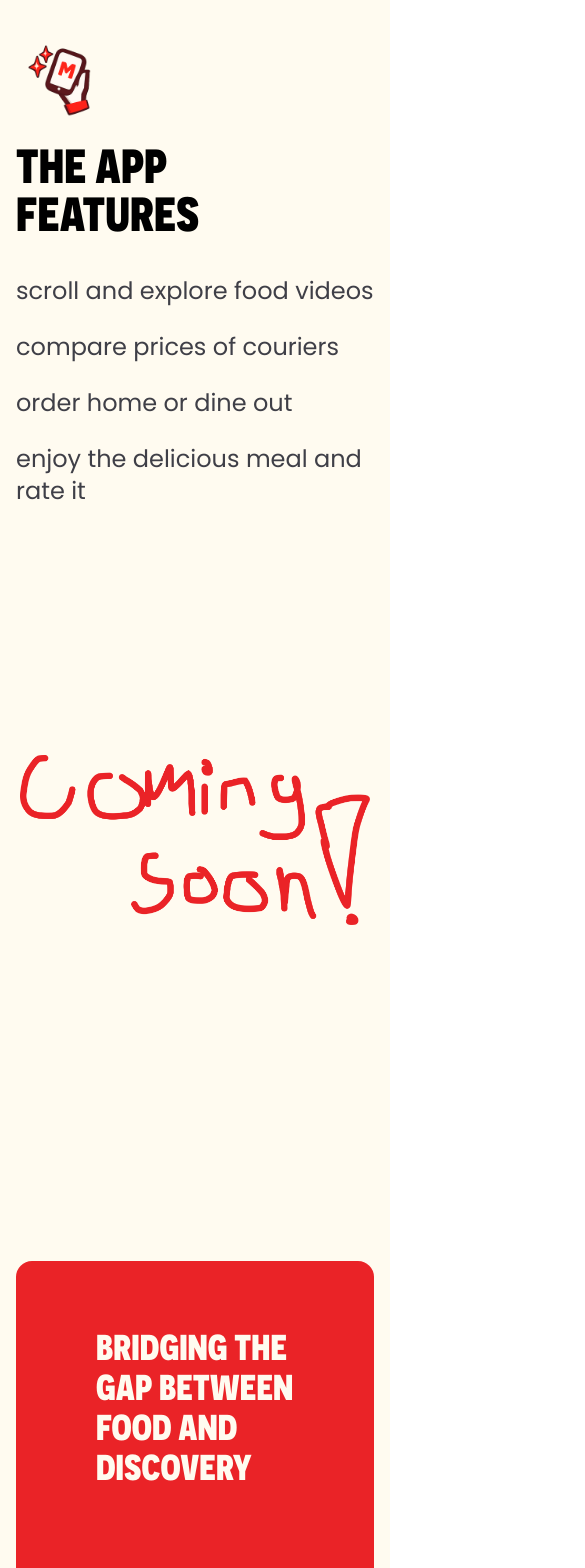
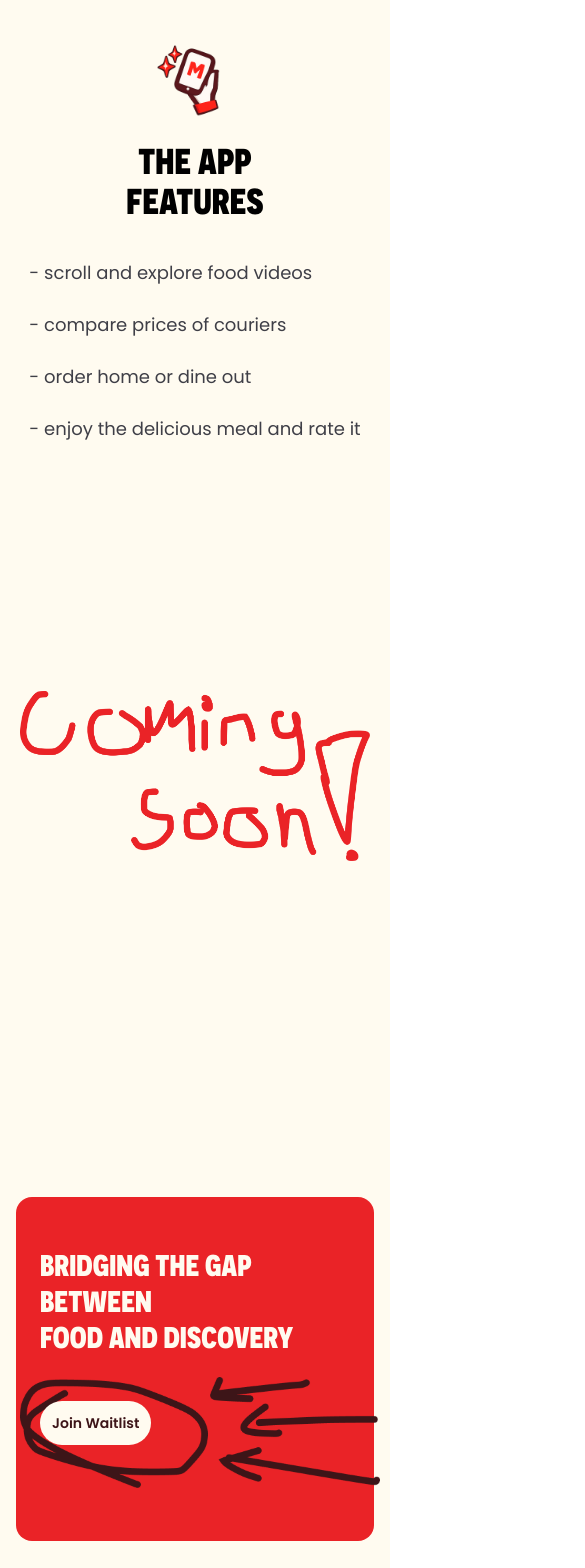
Before and after one commit to momo0327/Matskroll-Hemsida, a Next.js app: page / in a window 390 px wide. Shown: the part 3140-4708 px from the top of the page, 585 px wide, since content can reach past the window. Built offline with nearby package versions, Linux system fonts and the light colour scheme; a web font is replaced by a local one.

Commit message:
responsivitet

```diff
--- a/src/components/AppSection.tsx
+++ b/src/components/AppSection.tsx
@@ -42,9 +42,9 @@ export default function AppSection() {
             </div>
 
             {/* Right Side - Text */}
-            <div className="text-left  py-2">
+            <div className="md:text-left text-center py-2">
               {/* Holding Phone Image */}
-              <div className="mb-2">
+              <div className="mb-2 flex justify-center md:justify-start">
                 <Image
                   src={holdingPhone}
                   alt="Holding Phone"
@@ -52,18 +52,18 @@ export default function AppSection() {
                 />
               </div>
 
-              <h3 className="text-5xl font-ultrabold text-black mb-10">
+              <h3 className="text-4xl md:text-5xl font-ultrabold text-black mb-10">
               THE APP <br />FEATURES
               </h3>
-              <p className="text-lg text-zinc-700 leading-relaxed">
 
-                    <div className="space-y-6">
-                <p className="text-2xl text-zinc-700">scroll and explore food videos</p>
-                <p className="text-2xl text-zinc-700">compare prices of couriers</p>
-                <p className="text-2xl text-zinc-700">order home or dine out</p>
-                <p className="text-2xl text-zinc-700">enjoy the delicious meal and rate it</p>
+             <div className="flex justify-center md:justify-start">
+              <div className="max-w-md text-left space-y-6 text-lg text-zinc-700 leading-relaxed">
+                <p className="text-lg md:text-2xl text-zinc-700">- scroll and explore food videos</p>
+                <p className=" text-lg md:text-2xl text-zinc-700">- compare prices of couriers</p>
+                <p className="text-lg md:text-2xl text-zinc-700">- order home or dine out</p>
+                <p className="text-lg md:text-2xl text-zinc-700">- enjoy the delicious meal and rate it</p>
               </div>
-              </p>
+              </div>
             </div>
           </div>
         </div>
--- a/src/components/CTA.tsx
+++ b/src/components/CTA.tsx
@@ -6,18 +6,54 @@ export default function CTA() {
   return (
     <section className="py-44 px-4 sm:px-6 lg:px-8 bg-cream">
       <div className="max-w-7xl mx-auto flex justify-center">
-        <div className="bg-scarlett-red px-20 pt-16 pb-32 rounded-2xl text-left w-full">
+        <div
+          className="
+            bg-scarlett-red rounded-2xl text-left w-full
+            px-6 pt-12 pb-24
+            max-w-md
+            md:max-w-none md:px-20 md:pt-16 md:pb-32
+          "
+        >
           <h2
-            className="text-4xl md:text-6xl font-black text-cream mb-24"
-            style={{ fontFamily: 'var(--font-novecento-ultrabold)' }}
+            className="
+              text-3xl sm:text-4xl md:text-6xl
+              font-black text-cream
+              mb-12 md:mb-24
+            "
+            style={{ fontFamily: "var(--font-novecento-ultrabold)" }}
           >
             BRIDGING THE GAP BETWEEN <br /> FOOD AND DISCOVERY
           </h2>
+
           <div className="relative inline-block">
-            <Link href="/waitlist" className="inline-block px-8 py-4 bg-cream text-violet rounded-full hover:bg-violet/90 transition-colors font-semibold text-md relative z-0">
+            <Link
+              href="/waitlist"
+              className="
+                inline-block
+                px-3 py-3
+                md:px-8 md:py-4
+                bg-cream text-violet
+                rounded-full
+                hover:bg-violet/90
+                transition-colors
+                font-semibold
+                text-sm md:text-md
+                relative z-10
+              "
+            >
               Join Waitlist
             </Link>
-            <div className="absolute top-[-50] left-[-60] z-10 pointer-events-none" style={{ width: '600px' }}>
+
+            {/* Decorative image — scaled down on mobile only */}
+            <div
+              className="
+                absolute
+                -top-6 -left-5
+                w-90
+                md:-top-12 md:-left-16 md:w-[600px]
+                z-0 pointer-events-none
+              "
+            >
               <Image
                 src={ctaImage}
                 alt="CTA"
--- a/src/components/Footer.tsx
+++ b/src/components/Footer.tsx
@@ -2,29 +2,67 @@ import Link from "next/link";
 
 export default function Footer() {
   return (
-    <footer className="py-32 px-4 sm:px-6 lg:px-8 relative min-h-[500px]" style={{ backgroundColor: '#181818' }}>
+    <footer
+      className="py-32 px-4 sm:px-6 lg:px-8 relative min-h-[500px]"
+      style={{ backgroundColor: "#181818" }}
+    >
       <div className="max-w-7xl mx-auto h-full">
-        {/* Contact Info and Join Waitlist - Above logo on the left */}
-        <div className="absolute top-40 left-8 flex gap-20">
+        {/* Contact Info and Join Waitlist - desktop unchanged, mobile stacked */}
+        <div
+          className="
+            absolute
+            top-24 left-4 right-4
+            flex flex-col gap-12
+            md:top-40 md:left-8 md:right-auto
+            md:flex-row md:gap-20
+          "
+        >
           {/* Contact Section */}
           <div>
             <h3 className="text-2xl font-bold text-cream mb-6">Contact</h3>
             <div className="flex flex-col gap-4 text-cream">
               {/* Email */}
               <div className="flex items-center gap-3">
-                <svg className="w-6 h-6" fill="none" stroke="currentColor" viewBox="0 0 24 24">
-                  <path strokeLinecap="round" strokeLinejoin="round" strokeWidth={2} d="M3 8l7.89 5.26a2 2 0 002.22 0L21 8M5 19h14a2 2 0 002-2V7a2 2 0 00-2-2H5a2 2 0 00-2 2v10a2 2 0 002 2z" />
+                <svg
+                  className="w-6 h-6"
+                  fill="none"
+                  stroke="currentColor"
+                  viewBox="0 0 24 24"
+                >
+                  <path
+                    strokeLinecap="round"
+                    strokeLinejoin="round"
+                    strokeWidth={2}
+                    d="M3 8l7.89 5.26a2 2 0 002.22 0L21 8M5 19h14a2 2 0 002-2V7a2 2 0 00-2-2H5a2 2 0 00-2 2v10a2 2 0 002 2z"
+                  />
                 </svg>
-                <a href="mailto:info@matskroll.com" className="hover:text-cream/80 transition-colors">
+                <a
+                  href="mailto:info@matskroll.com"
+                  className="hover:text-cream/80 transition-colors"
+                >
                   mohamedsafe0427@gmail.com
                 </a>
               </div>
+
               {/* Phone */}
               <div className="flex items-center gap-3">
-                <svg className="w-6 h-6" fill="none" stroke="currentColor" viewBox="0 0 24 24">
-                  <path strokeLinecap="round" strokeLinejoin="round" strokeWidth={2} d="M3 5a2 2 0 012-2h3.28a1 1 0 01.948.684l1.498 4.493a1 1 0 01-.502 1.21l-2.257 1.13a11.042 11.042 0 005.516 5.516l1.13-2.257a1 1 0 011.21-.502l4.493 1.498a1 1 0 01.684.949V19a2 2 0 01-2 2h-1C9.716 21 3 14.284 3 6V5z" />
+                <svg
+                  className="w-6 h-6"
+                  fill="none"
+                  stroke="currentColor"
+                  viewBox="0 0 24 24"
+                >
+                  <path
+                    strokeLinecap="round"
+                    strokeLinejoin="round"
+                    strokeWidth={2}
+                    d="M3 5a2 2 0 012-2h3.28a1 1 0 01.948.684l1.498 4.493a1 1 0 01-.502 1.21l-2.257 1.13a11.042 11.042 0 005.516 5.516l1.13-2.257a1 1 0 011.21-.502l4.493 1.498a1 1 0 01.684.949V19a2 2 0 01-2 2h-1C9.716 21 3 14.284 3 6V5z"
+                  />
                 </svg>
-                <a href="tel:+1234567890" className="hover:text-cream/80 transition-colors">
+                <a
+                  href="tel:+46723364384"
+                  className="hover:text-cream/80 transition-colors"
+                >
                   072-336 43 84
                 </a>
               </div>
@@ -34,28 +72,53 @@ export default function Footer() {
           {/* Join Waitlist Section */}
           <div>
             <h3 className="text-2xl font-bold text-cream mb-6">Waitlist</h3>
-            <Link href="/waitlist" className="flex items-center gap-2 text-cream hover:text-cream/80 transition-colors group">
+            <Link
+              href="/waitlist"
+              className="flex items-center gap-2 text-cream hover:text-cream/80 transition-colors group"
+            >
               <span>Join Waitlist</span>
-              <svg className="w-5 h-5 group-hover:translate-x-1 transition-transform" fill="none" stroke="currentColor" viewBox="0 0 24 24">
-                <path strokeLinecap="round" strokeLinejoin="round" strokeWidth={2} d="M17 8l4 4m0 0l-4 4m4-4H3" />
+              <svg
+                className="w-5 h-5 group-hover:translate-x-1 transition-transform"
+                fill="none"
+                stroke="currentColor"
+                viewBox="0 0 24 24"
+              >
+                <path
+                  strokeLinecap="round"
+                  strokeLinejoin="round"
+                  strokeWidth={2}
+                  d="M17 8l4 4m0 0l-4 4m4-4H3"
+                />
               </svg>
             </Link>
           </div>
         </div>
 
-        {/* Copyright - Bottom, parallel to logo on the right */}
-        <div className="absolute bottom-16 right-8 text-cream/60 text-sm">
+        {/* Copyright - mobile centered above logo, desktop unchanged */}
+        <div
+          className="
+            absolute bottom-32 left-1/2 -translate-x-1/2
+            text-cream/50 text-xs
+            md:bottom-16 md:right-8 md:left-auto md:translate-x-0
+            md:text-sm
+          "
+        >
           © 2026 Matskroll. All rights reserved.
         </div>
       </div>
 
-      {/* Logo - Bottom Left Corner - No spacing */}
-      <div className="absolute bottom-[-5] left-0">
+      {/* Logo - mobile centered, desktop bottom-left unchanged */}
+      <div
+        className="
+          absolute bottom-0 left-1/2 -translate-x-1/2
+          md:left-0 md:translate-x-0
+        "
+      >
         <Link href="/" className="flex items-center space-x-2">
           <span
-            className="md:text-[10rem] text-4xl text-cream uppercase leading-none"
+            className="text-7xl sm:text-6xl md:text-[10rem] text-cream uppercase leading-none"
             style={{
-              fontFamily: 'var(--font-bagel-fat-one)',
+              fontFamily: "var(--font-bagel-fat-one)",
               textShadow: `
                 -4px -4px 0 #EA2327,
                 4px -4px 0 #EA2327,
@@ -73,7 +136,7 @@ export default function Footer() {
                 10px 0 0 #EA2327,
                 0 -10px 0 #EA2327,
                 0 10px 0 #EA2327
-              `
+              `,
             }}
           >
             Matskroll
```
